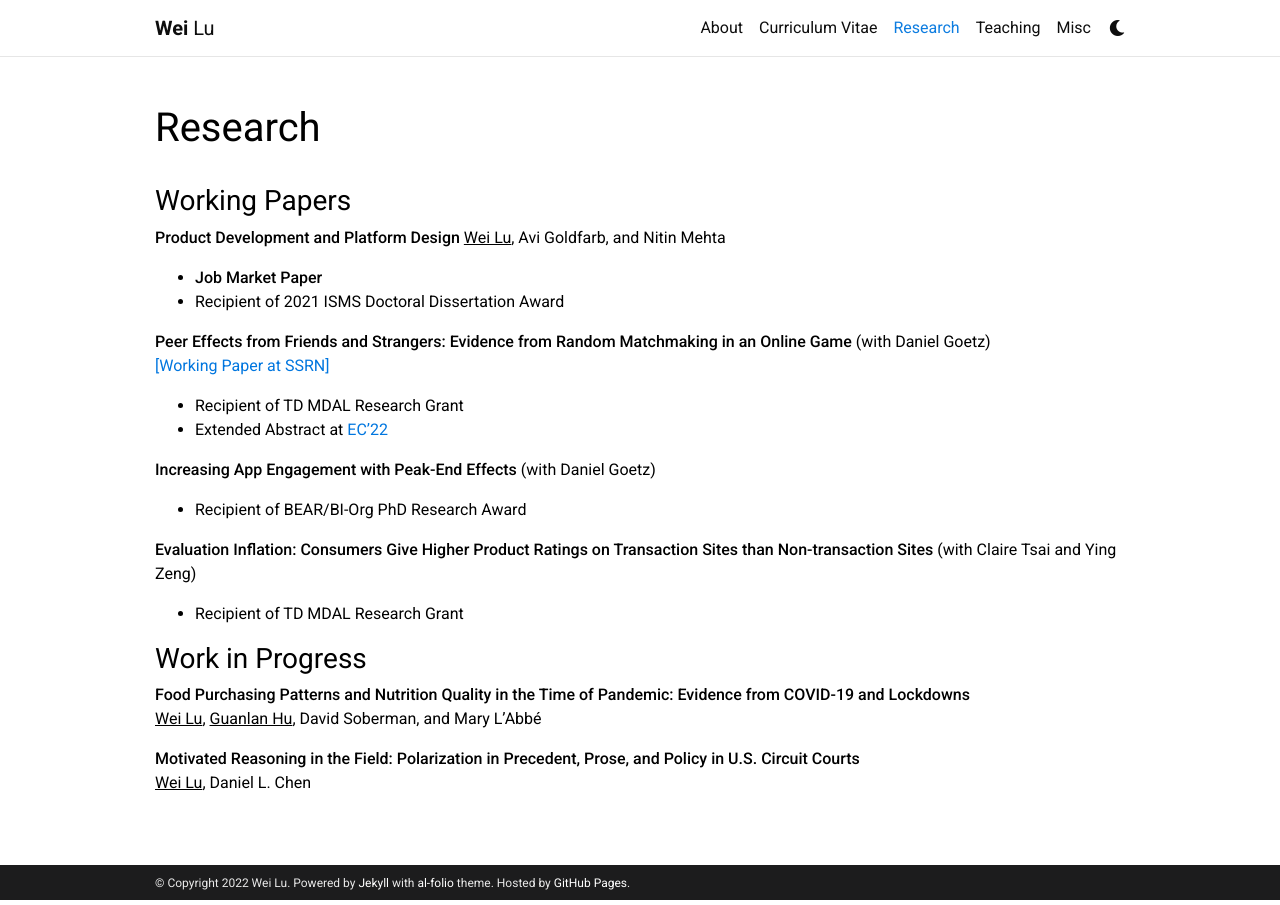
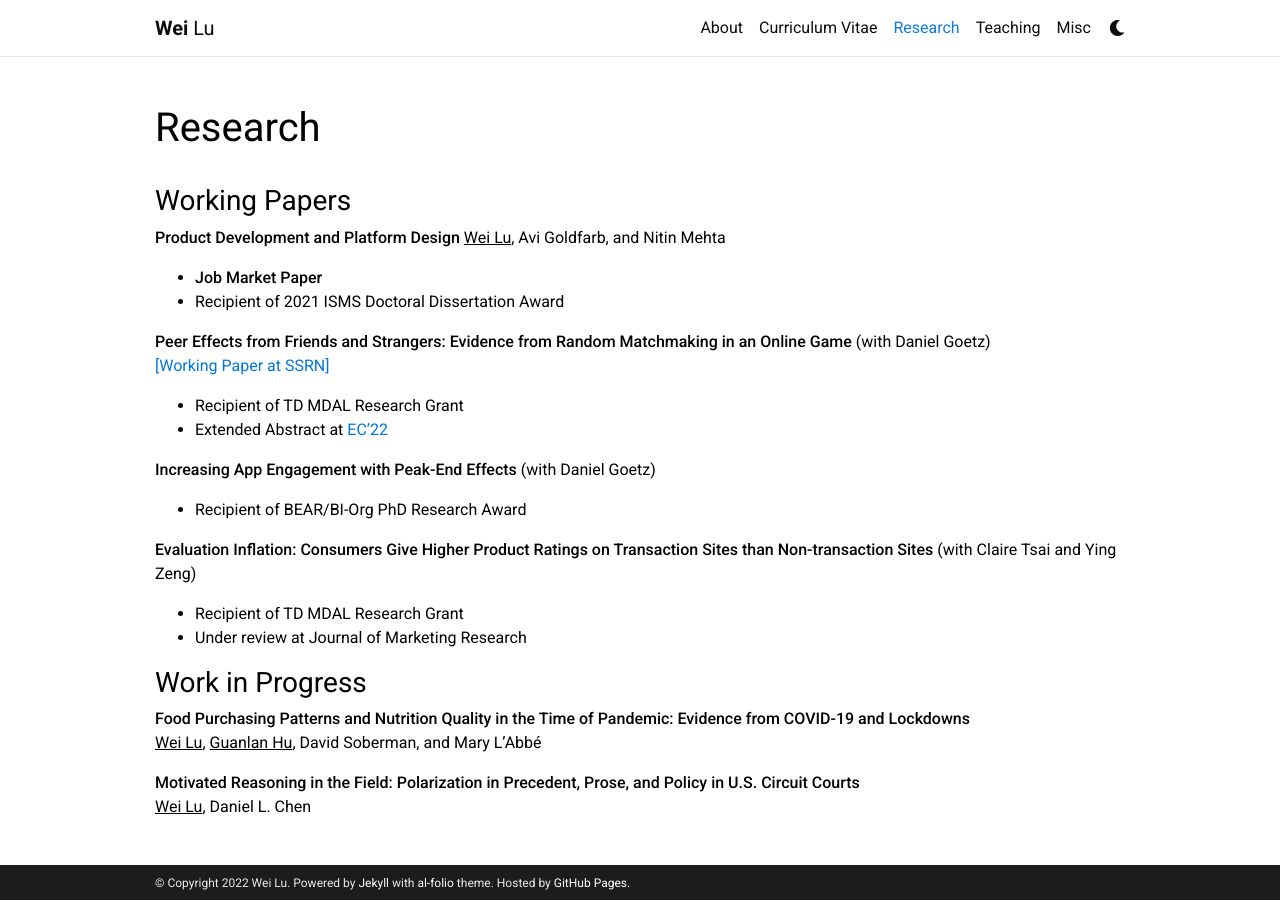
Before and after one commit to weilu-mkt/weilu-mkt.github.io, a Jekyll site: the page built from _pages/research.md, in a window 1280 px wide. Built offline with Jekyll 4.4.1, drawn with Linux system fonts in a browser that asks for light colours; comment, search, counter and statistics services are not loaded; a style sheet for code colours, icons or effects is not loaded.

Commit message:
Update research.md

```diff
--- a/_pages/research.md
+++ b/_pages/research.md
@@ -25,6 +25,7 @@ nav_order: 2
 
 **Evaluation Inflation: Consumers Give Higher Product Ratings on Transaction Sites than Non-transaction Sites** (with Claire Tsai and Ying Zeng)
 * Recipient of TD MDAL Research Grant
+* Under review at Journal of Marketing Research
 
 ### Work in Progress
 
```
